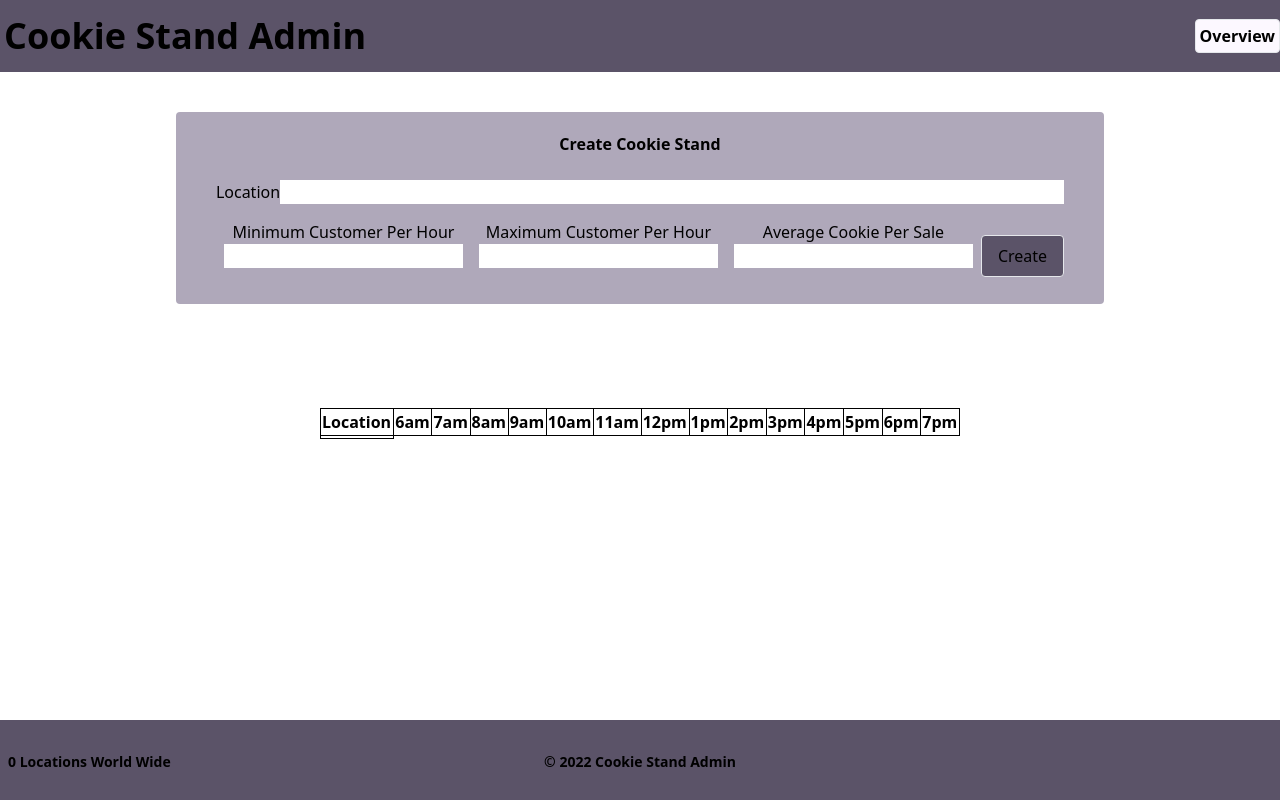
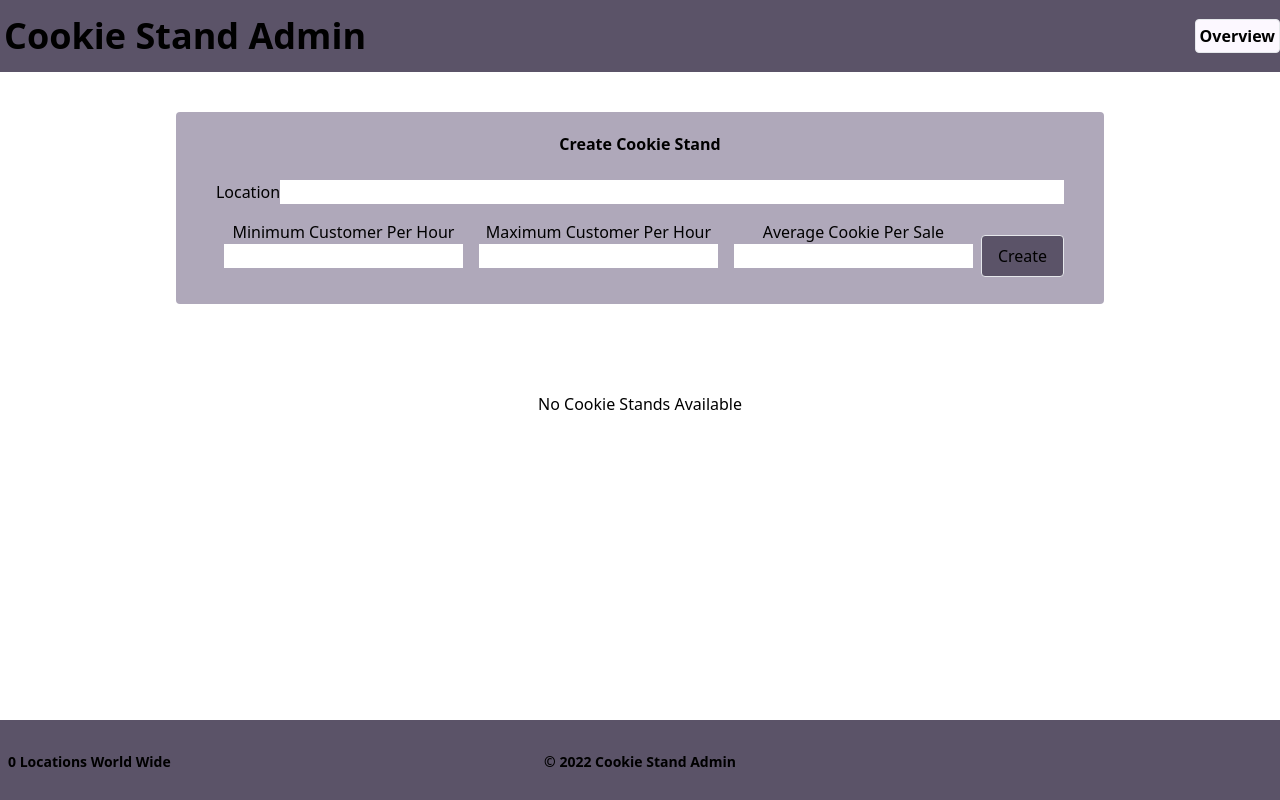
Before and after one commit to BatoolBtoush/cookie-stand-admin, a Next.js app: page / in a window 1280 px wide. Built offline with nearby package versions, Linux system fonts and the light colour scheme.

Commit message:
not done

```diff
--- /dev/null
+++ b/pages/components/Head.js
@@ -0,0 +1,11 @@
+import React from 'react'
+
+function Head() {
+  return (
+    <div>
+        <title>Cookie Stand Admin App</title>
+    </div>
+  )
+}
+
+export default Head
--- a/pages/components/ReportTable.js
+++ b/pages/components/ReportTable.js
@@ -1,26 +1,53 @@
 import React from 'react'
 import hours from '../../data';
 
-function ReportTable({locations}) {
+function ReportTable(props) {
   return (
     <div>
-        <table className="w-1/2 mx-auto my-4">
+        <table className="w-8/12 mx-auto my-4 table-auto ">
             <thead>
                 <tr>
-                    <th className="text-left border border-black">Location</th>
+                    <th className="text-center border border-black">Location</th>
                     {
                     hours.map((hour)=> {
                         return <th className="text-left border border-black">{hour}</th>
     })
 }
+
+                    <th className="text-center border border-black">Total</th>
                 </tr>
             </thead>
             <tbody>
+                {props.locations.map((location) => {
+                    return (
+                        <tr>
+                            <td className="text-left border border-black">{location.location}</td>
+                            {
+                                [48, 42, 30, 24, 42, 24, 36, 42, 42, 48, 36, 42, 24, 36].map((hour) => {
+                                    return <td className="text-center border border-black">{hour}</td>
+                                }
+                                )
+                            }
+                            <td className="text-center border border-black">
+                            {[48, 42, 30, 24, 42, 24, 36, 42, 42, 48, 36, 42, 24, 36].reduce((total, curr) =>
+                                total += curr, 0)}
+
+                            </td>
+                        </tr>
+
+                    )
+                }
+                )}
+
+
+            </tbody>
+
+
+            <tfoot>
                 <tr>
-                    <td className="text-left border border-black">{locations}</td>
-
+                    <td className="font-bold text-center border border-black ">Totals</td>
                 </tr>
-            </tbody>
+            </tfoot>
 
 
 
--- a/pages/components/main.js
+++ b/pages/components/main.js
@@ -1,8 +1,12 @@
 import React from 'react'
+
+
 
 function Main() {
   return (
-    <div></div>
+    <div>
+
+    </div>
   )
 }
 
--- a/pages/index.js
+++ b/pages/index.js
@@ -1,10 +1,10 @@
-import Head from 'next/head'
+import Head from './components/Head'
 import Header from './components/Header'
 import CreateForm from './components/CreateForm'
 import Main from './components/Main'
-import ReportTable from './components/ReportTable'
 import Footer from './components/Footer'
 import { useState } from 'react'
+import ReportTable from './components/ReportTable'
 
 
 function Home() {
@@ -17,9 +17,7 @@ function Home() {
 
     let forTable = {
       location: e.target.location.value,
-      minCustomer: e.target.minCustomer.value,
-      maxCustomer: e.target.maxCustomer.value,
-      avgCookie: e.target.avgCookie.value
+
 
     };
     setLocations([...locations, forTable])
@@ -35,13 +33,11 @@ function Home() {
 
   return (
     <div>
-      <Head>
-        <title>Cookie Stand Admin App</title>
-      </Head>
+      <Head />
       <Header />
       <CreateForm locationsHandler = {locationsHandler}/>
       <Main />
-      <ReportTable locations = {locations} />
+      { counter > 0 ? <ReportTable locations = {locations} /> : <h1  className="text-center text-bold">No Cookie Stands Available</h1>}
       <Footer counter={counter} />
 
     </div>
```
